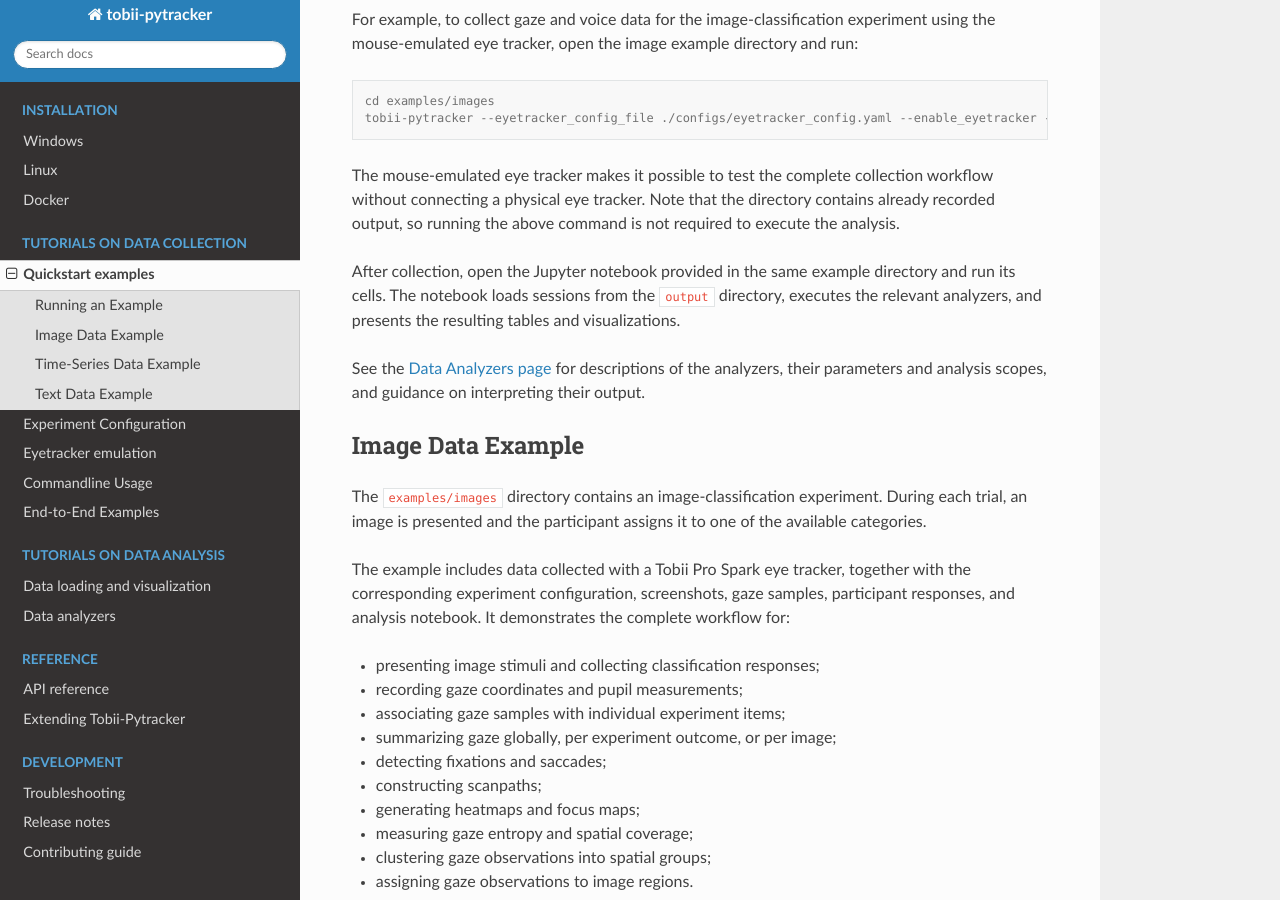
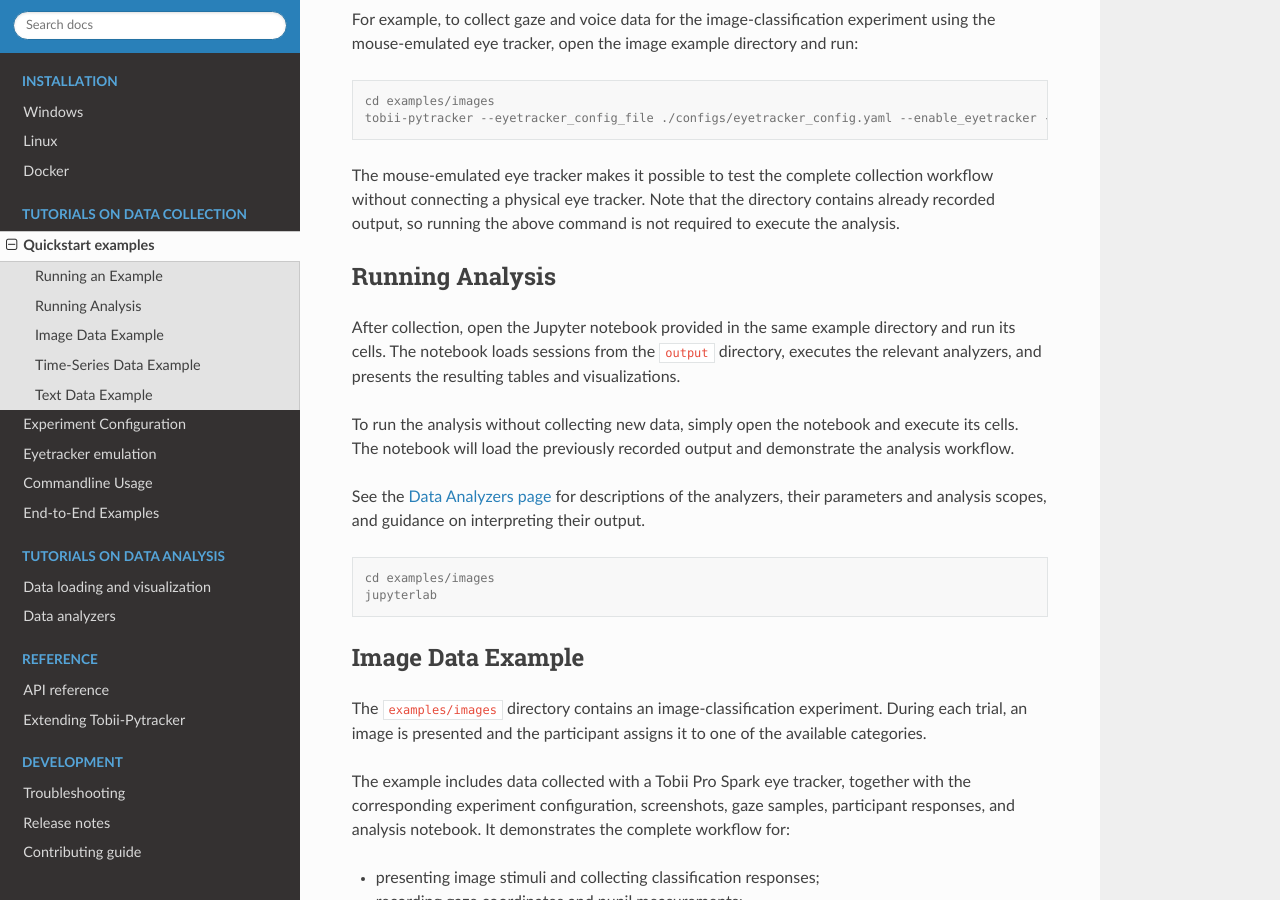
Before and after one commit to sbobek/tobii-pytracker, a Sphinx documentation site: the page built from docs/basic_examples.rst, in a window 1280 px wide and 900 px high, scrolled down 652 px. Built offline with Sphinx 7.4.7 and the Read the Docs theme 3.1.0, drawn with Linux system fonts in a browser that asks for light colours.

Commit message:
Basic usage examples updted

```diff
--- a/docs/basic_examples.rst
+++ b/docs/basic_examples.rst
@@ -39,14 +39,26 @@ The mouse-emulated eye tracker makes it possible to test the complete
 collection workflow without connecting a physical eye tracker.
 Note that the directory contains already recorded output, so running the above command is not required to execute the analysis.
 
+Running Analysis
+------------------
+
 After collection, open the Jupyter notebook provided in the same example
 directory and run its cells. The notebook loads sessions from the ``output``
 directory, executes the relevant analyzers, and presents the resulting tables
 and visualizations.
 
+To run the analysis without collecting new data, simply open the notebook and execute its cells. The notebook will load the previously recorded output and demonstrate the analysis workflow.
+
+
 See the :ref:`Data Analyzers page <data_analyzers>` for descriptions
 of the analyzers, their parameters and analysis scopes, and guidance on
 interpreting their output.
+
+.. code-block:: console
+
+   cd examples/images
+   jupyterlab
+
 
 Image Data Example
 ------------------
```
